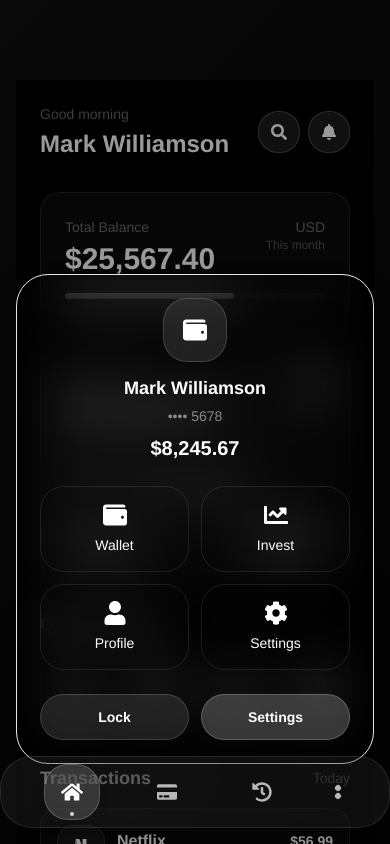
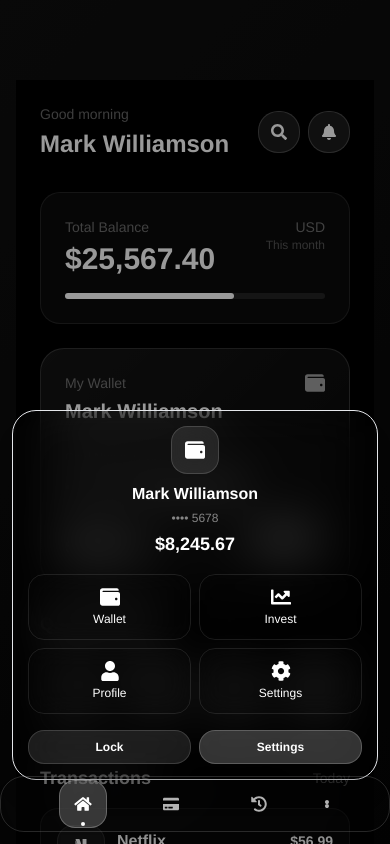
Before and after one commit to nadoor6/luxury-digital-store, a Next.js app: page / in a window 390 px wide. Both pictures are taken after a click on the button 337 px from the left and 792 px from the top of the page. Built offline with nearby package versions, Linux system fonts and the light colour scheme; a web font is replaced by a local one.

Commit message:
header fix

```diff
--- a/components/Header.tsx
+++ b/components/Header.tsx
@@ -46,46 +46,46 @@ export default function Header() {
 
   return (
     <>
-      {/* FIXED Mobile Bottom Navigation - Properly Centered */}
-      <div className="lg:hidden fixed bottom-4 left-0 right-0 z-50 px-4 performance-optimize">
+      {/* ULTRA COMPACT iOS Style Bottom Navigation */}
+      <div className="lg:hidden fixed bottom-3 left-0 right-0 z-50 px-3 performance-optimize">
         <motion.div
           initial={{ y: 100, opacity: 0 }}
           animate={{ y: 0, opacity: 1 }}
           transition={{ duration: 0.4, ease: "easeOut" }}
           className="flex justify-center"
         >
-          <div className="w-full max-w-sm">
-            {/* Ultra Transparent Liquid Glass Background */}
-            <div className="absolute inset-0 bg-white/5 backdrop-blur-3xl rounded-3xl border border-white/10 shadow-xl" />
-            <div className="absolute inset-0 bg-gradient-to-br from-white/3 to-transparent rounded-3xl" />
+          <div className="w-full max-w-xs">
+            {/* Ultra Compact Glass Background */}
+            <div className="absolute inset-0 bg-white/8 backdrop-blur-3xl rounded-2xl border border-white/15 shadow-lg" />
+            <div className="absolute inset-0 bg-gradient-to-br from-white/4 to-transparent rounded-2xl" />
 
-            {/* Navigation Items - Fixed Flex Layout */}
-            <div className="relative flex items-center justify-between p-2">
+            {/* Compact Navigation Items */}
+            <div className="relative flex items-center justify-between p-1">
               {mainNavigation.map((item, index) => {
                 const active = isActive(item.href);
                 return (
                   <motion.div
                     key={item.name}
                     className="relative flex-1 flex justify-center"
-                    whileHover={{ scale: 1.05 }}
-                    whileTap={{ scale: 0.95 }}
+                    whileHover={{ scale: 1.04 }}
+                    whileTap={{ scale: 0.96 }}
                   >
                     <Link
                       href={item.href}
-                      className={`relative flex flex-col items-center justify-center w-14 h-14 rounded-2xl transition-all duration-200 ${
+                      className={`relative flex flex-col items-center justify-center w-12 h-12 rounded-xl transition-all duration-200 ${
                         active ? 'text-white' : 'text-white/70'
                       }`}
                     >
                       {active && (
                         <motion.div
                           layoutId="activeTab"
-                          className="absolute inset-0 bg-white/15 backdrop-blur-2xl rounded-2xl border border-white/20 shadow-lg"
-                          transition={{ type: "spring", stiffness: 300, damping: 30 }}
+                          className="absolute inset-0 bg-white/20 backdrop-blur-xl rounded-xl border border-white/25"
+                          transition={{ type: "spring", stiffness: 400, damping: 35 }}
                         />
                       )}
 
                       <div className="relative z-10">
-                        <item.icon className={`w-5 h-5 transition-all duration-200 ${
+                        <item.icon className={`w-4 h-4 transition-all duration-200 ${
                           active ? 'scale-110' : 'scale-100'
                         }`} />
                       </div>
@@ -94,7 +94,7 @@ export default function Header() {
                         <motion.div
                           initial={{ scale: 0 }}
                           animate={{ scale: 1 }}
-                          className="absolute bottom-1 w-1 h-1 bg-white/80 rounded-full"
+                          className="absolute bottom-0.5 w-1 h-1 bg-white rounded-full"
                         />
                       )}
                     </Link>
@@ -102,22 +102,22 @@ export default function Header() {
                 );
               })}
 
-              {/* Mobile Menu Button */}
+              {/* Compact Menu Button */}
               <motion.button
-                whileHover={{ scale: 1.05 }}
-                whileTap={{ scale: 0.95 }}
+                whileHover={{ scale: 1.04 }}
+                whileTap={{ scale: 0.96 }}
                 onClick={handleMobileMenuToggle}
-                className="relative flex flex-col items-center justify-center w-14 h-14 rounded-2xl text-white/70 hover:text-white transition-colors"
+                className="relative flex flex-col items-center justify-center w-12 h-12 rounded-xl text-white/70 hover:text-white transition-colors"
               >
-                <div className="relative z-10 flex flex-col gap-1">
-                  <div className={`w-1.5 h-1.5 bg-current rounded-full transition-all duration-200 ${
-                    isMobileMenuOpen ? 'rotate-45 translate-y-1.5' : ''
+                <div className="relative z-10 flex flex-col gap-0.5">
+                  <div className={`w-1 h-1 bg-current rounded-full transition-all duration-200 ${
+                    isMobileMenuOpen ? 'rotate-45 translate-y-1' : ''
                   }`} />
-                  <div className={`w-1.5 h-1.5 bg-current rounded-full transition-all duration-200 ${
+                  <div className={`w-1 h-1 bg-current rounded-full transition-all duration-200 ${
                     isMobileMenuOpen ? 'opacity-0' : 'opacity-100'
                   }`} />
-                  <div className={`w-1.5 h-1.5 bg-current rounded-full transition-all duration-200 ${
-                    isMobileMenuOpen ? '-rotate-45 -translate-y-1.5' : ''
+                  <div className={`w-1 h-1 bg-current rounded-full transition-all duration-200 ${
+                    isMobileMenuOpen ? '-rotate-45 -translate-y-1' : ''
                   }`} />
                 </div>
               </motion.button>
@@ -126,47 +126,47 @@ export default function Header() {
         </motion.div>
       </div>
 
-      {/* ULTRA OPTIMIZED Mobile Full Screen Menu - CSS Transitions */}
+      {/* Compact Mobile Full Screen Menu */}
       <div className={`lg:hidden fixed inset-0 z-40 mobile-menu-backdrop ${isMobileMenuOpen ? 'open' : ''}`}
            style={{ pointerEvents: isMobileMenuOpen ? 'auto' : 'none' }}
            onClick={handleMobileMenuToggle}>
         <div className="absolute inset-0 bg-black/40" />
 
-        <div className={`absolute bottom-20 left-4 right-4 z-50 mobile-menu-content ${isMobileMenuOpen ? 'open' : ''}`}
+        <div className={`absolute bottom-16 left-3 right-3 z-50 mobile-menu-content ${isMobileMenuOpen ? 'open' : ''}`}
              onClick={(e) => e.stopPropagation()}>
           <div className="relative">
-            <div className="absolute inset-0 bg-white/12 backdrop-blur-2xl rounded-3xl border border-white/18 shadow-2xl" />
-            <div className="absolute inset-0 bg-gradient-to-br from-white/6 to-transparent rounded-3xl" />
+            <div className="absolute inset-0 bg-white/12 backdrop-blur-2xl rounded-2xl border border-white/18 shadow-xl" />
+            <div className="absolute inset-0 bg-gradient-to-br from-white/6 to-transparent rounded-2xl" />
 
-            <div className="relative p-6">
-              <div className="text-center mb-6">
-                <div className="w-16 h-16 rounded-2xl bg-white/10 backdrop-blur-lg border border-white/15 flex items-center justify-center mx-auto mb-3">
-                  <FaWallet className="w-6 h-6 text-white" />
+            <div className="relative p-4">
+              <div className="text-center mb-4">
+                <div className="w-12 h-12 rounded-xl bg-white/10 backdrop-blur-lg border border-white/15 flex items-center justify-center mx-auto mb-2">
+                  <FaWallet className="w-5 h-5 text-white" />
                 </div>
-                <h3 className="text-lg font-helvetica-black text-white mb-1">Mark Williamson</h3>
-                <p className="text-white/50 text-sm font-helvetica-medium">•••• 5678</p>
-                <p className="text-white font-helvetica-black text-xl mt-2">$8,245.67</p>
+                <h3 className="text-base font-helvetica-black text-white mb-1">Mark Williamson</h3>
+                <p className="text-white/50 text-xs font-helvetica-medium">•••• 5678</p>
+                <p className="text-white font-helvetica-black text-lg mt-1">$8,245.67</p>
               </div>
 
-              <div className="grid grid-cols-2 gap-3">
+              <div className="grid grid-cols-2 gap-2">
                 {menuNavigation.map((item, index) => (
                   <Link
                     key={item.name}
                     href={item.href}
-                    className="flex flex-col items-center justify-center p-4 rounded-2xl bg-white/8 backdrop-blur-lg border border-white/10 hover:bg-white/12 hover:border-white/20 transition-all duration-200 group"
+                    className="flex flex-col items-center justify-center p-3 rounded-xl bg-white/8 backdrop-blur-lg border border-white/10 hover:bg-white/12 hover:border-white/20 transition-all duration-200 group"
                     onClick={handleMobileMenuToggle}
                   >
-                    <item.icon className="w-6 h-6 text-white mb-2 group-hover:scale-110 transition-transform duration-200" />
-                    <span className="text-white text-sm font-helvetica-medium">{item.name}</span>
+                    <item.icon className="w-5 h-5 text-white mb-1 group-hover:scale-110 transition-transform duration-200" />
+                    <span className="text-white text-xs font-helvetica-medium">{item.name}</span>
                   </Link>
                 ))}
               </div>
 
-              <div className="flex gap-3 mt-6">
-                <button className="flex-1 py-3 rounded-2xl bg-white/10 backdrop-blur-lg border border-white/15 text-white font-helvetica-bold text-sm hover:bg-white/15 transition-all duration-200">
+              <div className="flex gap-2 mt-4">
+                <button className="flex-1 py-2 rounded-xl bg-white/10 backdrop-blur-lg border border-white/15 text-white font-helvetica-bold text-xs hover:bg-white/15 transition-all duration-200">
                   Lock
                 </button>
-                <button className="flex-1 py-3 rounded-2xl bg-white/20 backdrop-blur-lg border border-white/20 text-white font-helvetica-bold text-sm hover:bg-white/25 transition-all duration-200">
+                <button className="flex-1 py-2 rounded-xl bg-white/20 backdrop-blur-lg border border-white/20 text-white font-helvetica-bold text-xs hover:bg-white/25 transition-all duration-200">
                   Settings
                 </button>
               </div>
@@ -237,7 +237,7 @@ export default function Header() {
                     }`} />
                   </motion.button>
 
-                  {/* ENHANCED Desktop Dropdown Menu - Much Less Transparent */}
+                  {/* Desktop Dropdown Menu */}
                   <AnimatePresence>
                     {isDesktopMenuOpen && (
                       <motion.div
```
